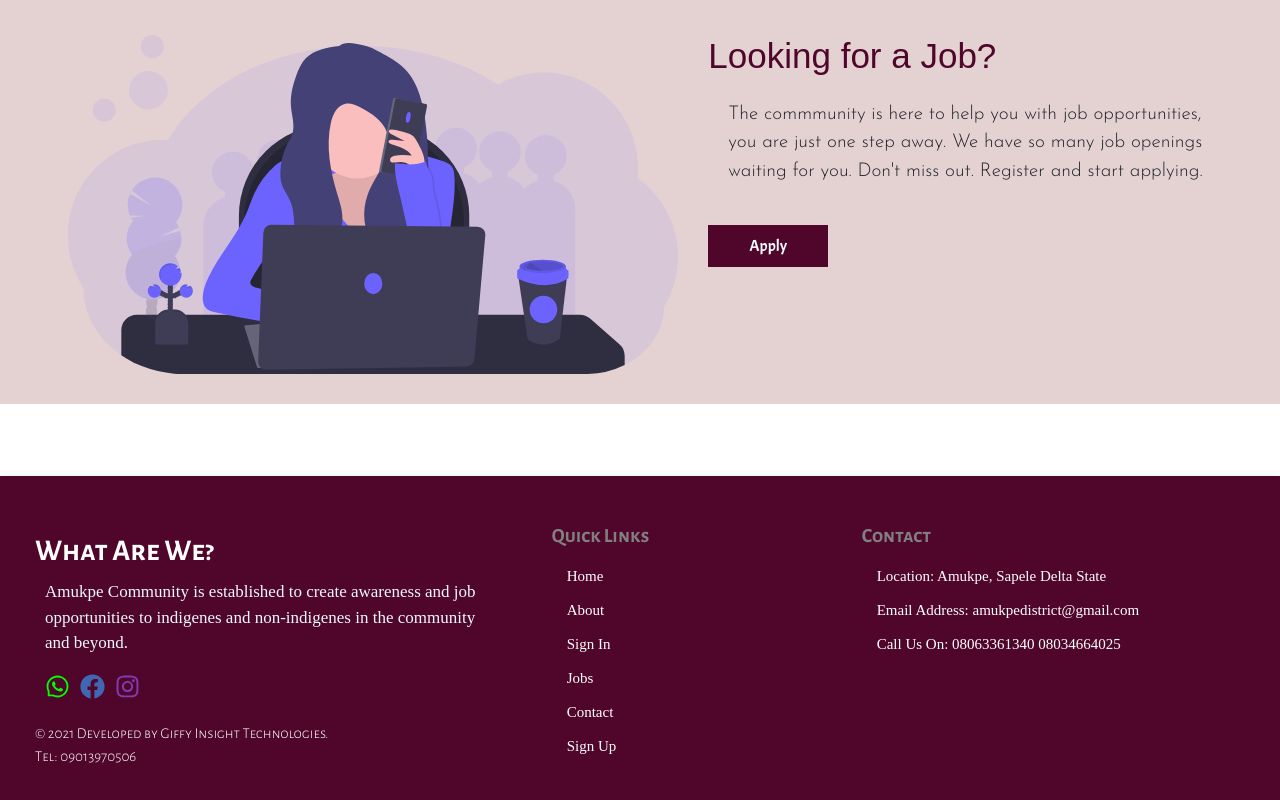
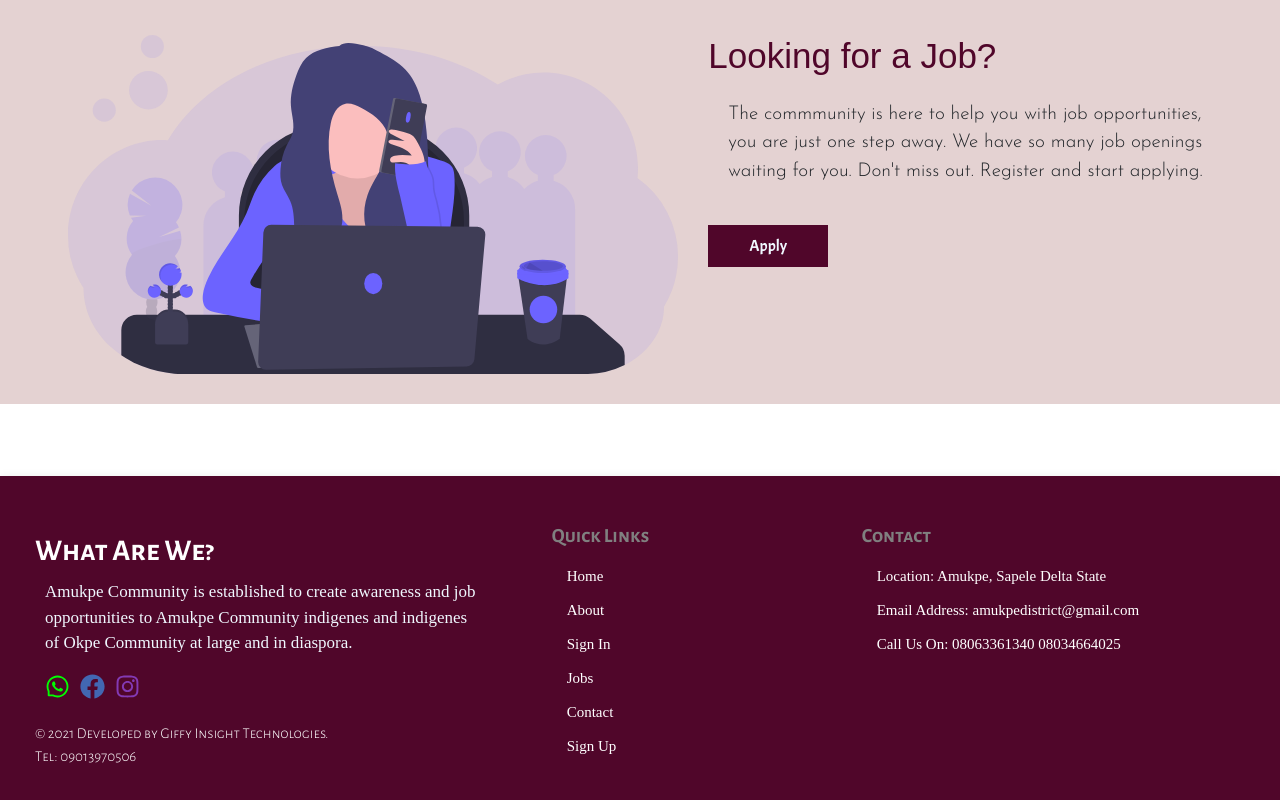
Before and after one commit to giffyonyinye/amukpe-community, a React (Create React App) app: page / in a window 1280 px wide. Shown: the part 1503-2303 px from the top of the page. Built offline with nearby package versions, Linux system fonts and the light colour scheme; a web font is replaced by a local one.

Commit message:
updated footer.js

```diff
--- a/src/components/navigation/Footer.js
+++ b/src/components/navigation/Footer.js
@@ -12,8 +12,8 @@ const Footer = () => {
 					<p className="mynametitle">What Are We?</p>
 					<span>
 						Amukpe Community is established to create
-						awareness and job opportunities to indigenes
-						and non-indigenes in the community and beyond.
+						awareness and job opportunities to Amukpe Community indigenes
+						and indigenes of Okpe Community at large and in diaspora.
 					</span>
 					<p id="social_icons">
 						<a href="https://whatsapp.com">
```
